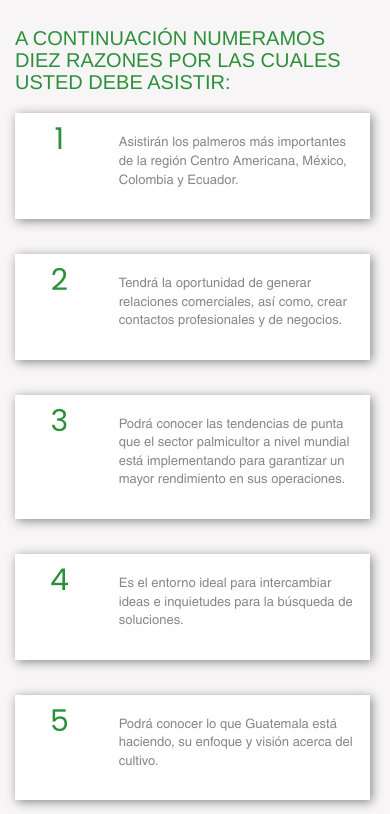
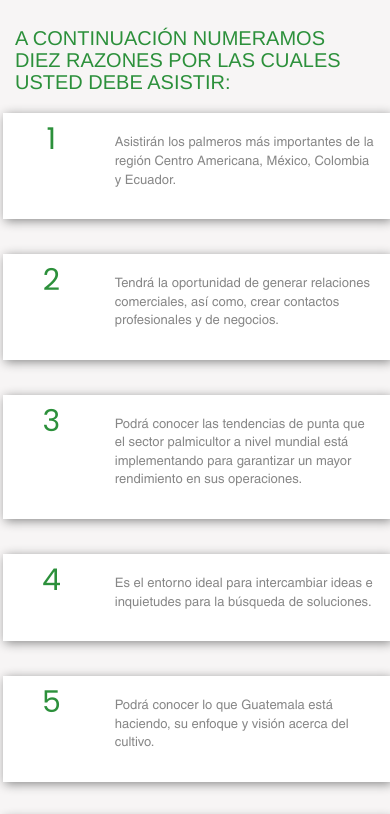
Before and after one commit to kyxer/cpal, a plain HTML site: page index.html in a window 390 px wide. Shown: the part 1138-1952 px from the top of the page. Drawn offline with Linux system fonts and the light colour scheme.

Commit message:
add media queries

```diff
--- a/site/style.less
+++ b/site/style.less
@@ -456,7 +456,25 @@
 
 }
 
-@media (min-width: 992px) {
+@media (max-width: 1200px) {
+
+    .cpal-card {
+
+
+        margin-right: 15px;
+        margin-left: 18px;
+
+
+
+        p{
+            font-size: 13px;
+        }
+
+    }
+
+}
+
+@media (min-width: 992px) and (max-width: 1199px) {
 
     .cpal-card {
 
```
Also changed, not shown: site/style.css.
